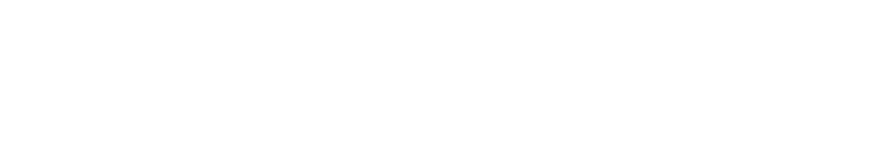
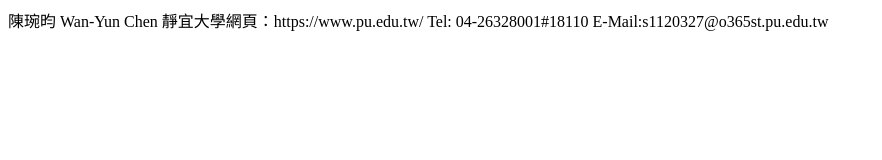
Before and after one commit to aurora0043/aboutme, a plain HTML site: page about.html in a window 1280 px wide. Shown: the whole page, without its empty margins (0-882 px from the left). Drawn offline with Linux system fonts and the light colour scheme.

Commit message:
v1: introduction

```diff
--- a/about.html
+++ b/about.html
@@ -6,6 +6,10 @@
 	<title>陳琬昀簡介</title>
 </head>
 <body>
-
+	陳琬昀
+	Wan-Yun Chen
+	靜宜大學網頁：https://www.pu.edu.tw/
+	Tel: 04-26328001#18110
+	E-Mail:s1120327@o365st.pu.edu.tw
 </body>
 </html>
```
